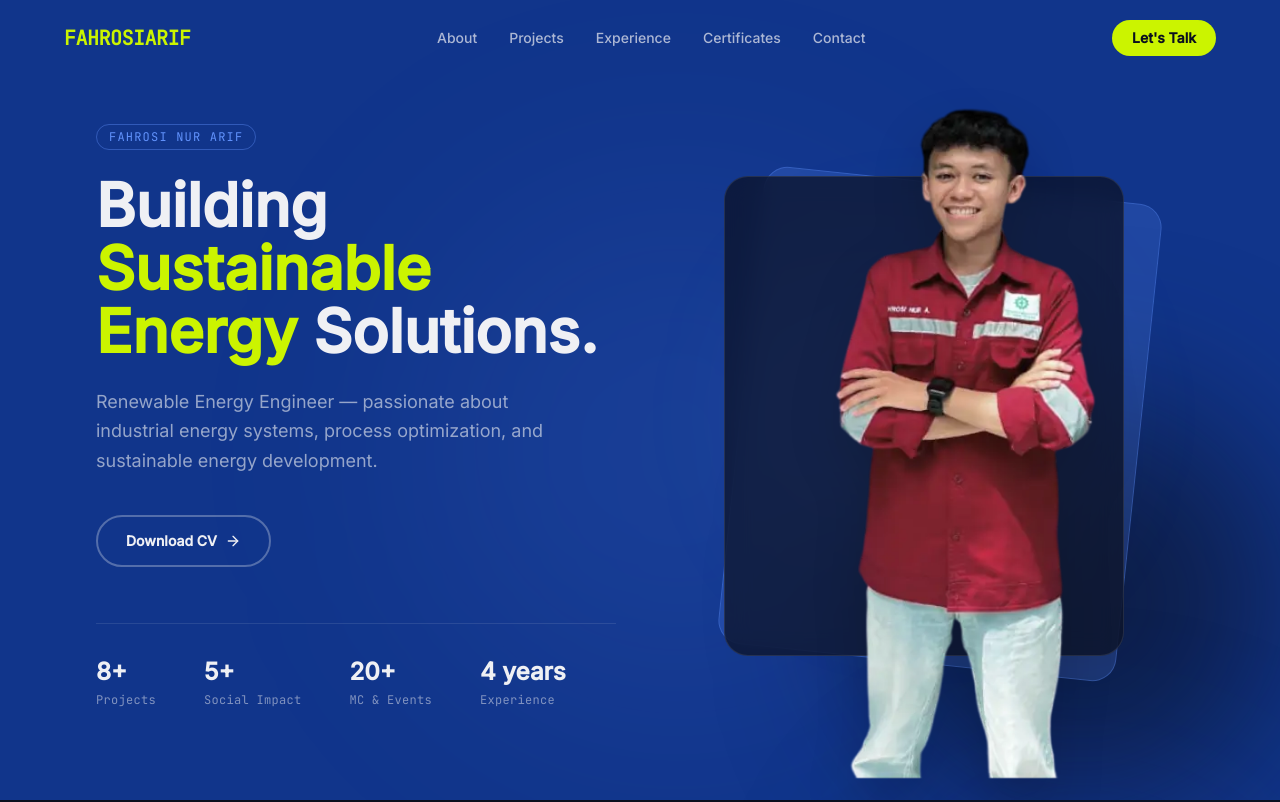
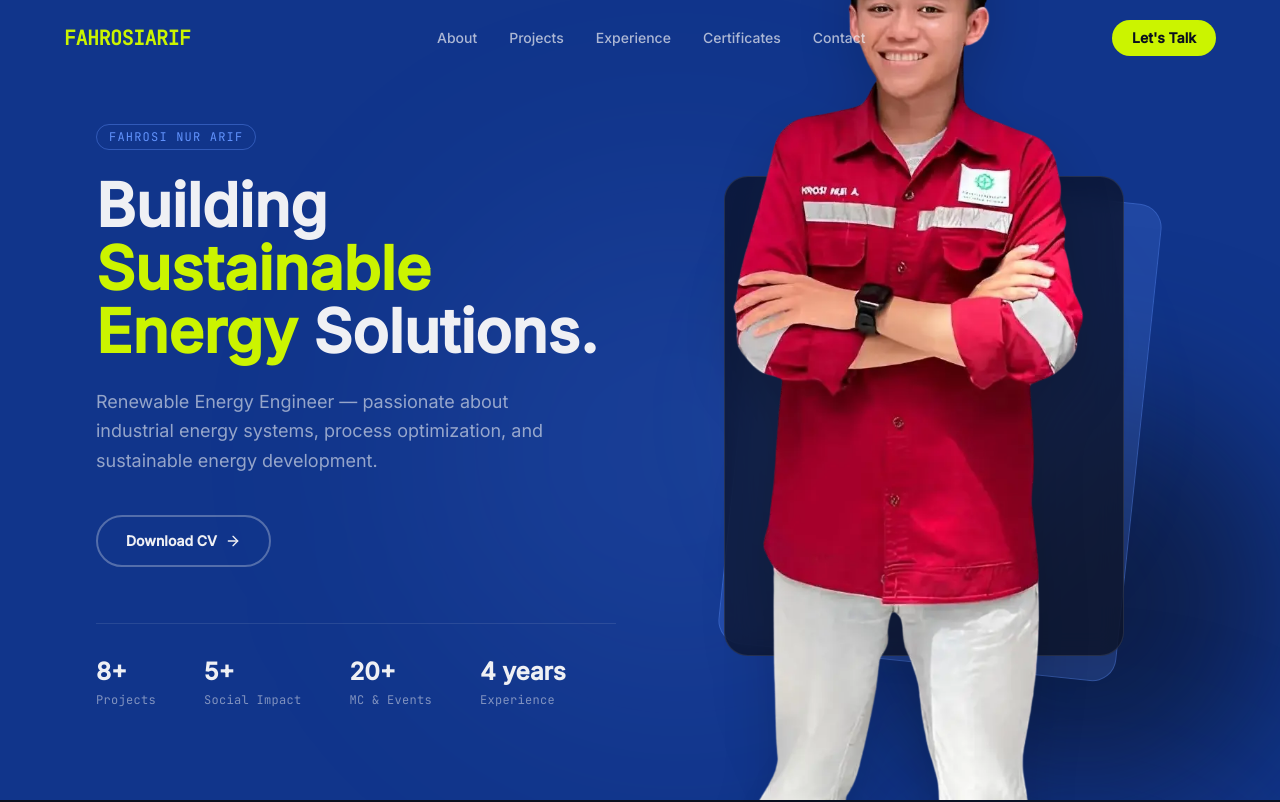
Before and after one commit to rifqiadrianto007/FahrosiNurArif, a Next.js app: page / in a window 1280 px wide. Shown: the top 802 px of the page. Built offline with nearby package versions, Linux system fonts and the light colour scheme.

Commit message:
update profile pic

```diff
--- a/src/components/sections/Hero.tsx
+++ b/src/components/sections/Hero.tsx
@@ -138,7 +138,7 @@ export function Hero() {
                         {/* Front card — now holds the profile photo */}
                         <div className="absolute inset-0 rounded-3xl bg-[#0A0F1E]/70 border border-[#EFF0F4]/10 backdrop-blur-md overflow-visible z-10">
                             <Image
-                                src="/images/profile.webp"
+                                src="/images/Profile.webp"
                                 alt="Fahrosi Nur Arif"
                                 width={1280}
                                 height={1536}
```
Also changed, not shown: public/images/profile.webp.
